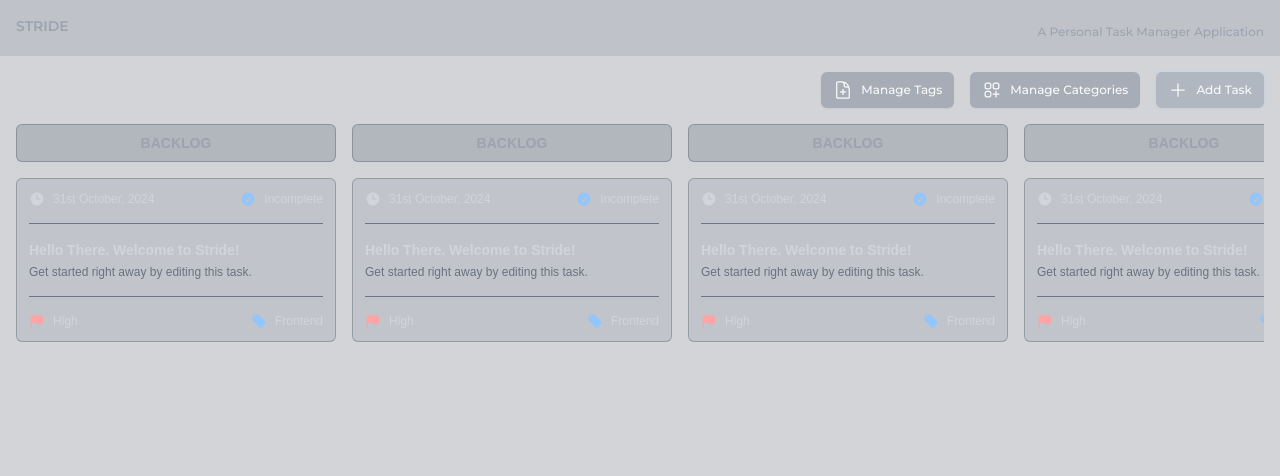
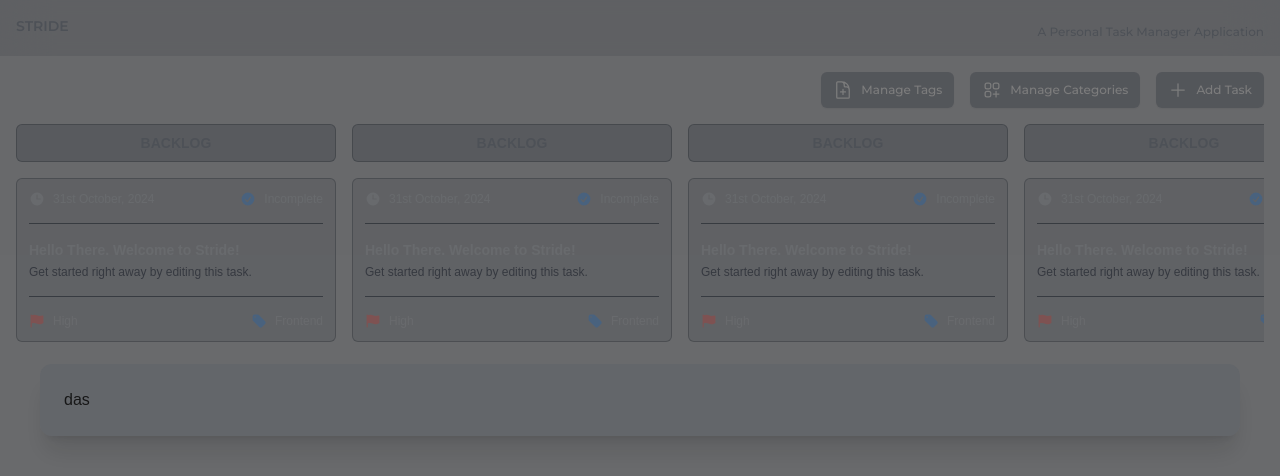
Before and after one commit to farhanhasindipro25/stride-client, a Next.js app: page / in a window 1280 px wide. Both pictures are taken after a click on the button "Add Task". Shown: the top 476 px of the page. Built offline with nearby package versions, Linux system fonts and the light colour scheme.

Commit message:
chore: Added reusable modal component

```diff
--- /dev/null
+++ b/src/_libs/components/global/Modal.tsx
@@ -0,0 +1,49 @@
+"use client";
+import React from "react";
+import { Dialog, Transition } from "@headlessui/react";
+import { Fragment } from "react";
+import { ModalProps } from "@/_libs/interfaces/components/ModalProps";
+import cn from "@/_libs/utils/cn";
+
+const Modal = (props: ModalProps) => {
+    const { open, setOpen, children, modalStyles } = props;
+    return (
+        <Transition.Root show={open} as={Fragment}>
+            <Dialog as="div" className="relative z-50" onClose={setOpen}>
+                <Transition.Child
+                    as={Fragment}
+                    enter="ease-in-out duration-300"
+                    enterFrom="opacity-0"
+                    enterTo="opacity-50"
+                    leave="ease-in-out duration-200"
+                    leaveFrom="opacity-50"
+                    leaveTo="opacity-0"
+                >
+                    <div className="fixed inset-0 bg-black bg-opacity-50 transition-opacity" />
+                </Transition.Child>
+
+                <div className="fixed inset-0 z-10 overflow-y-auto">
+                    <div className="flex min-h-full items-center justify-center text-center sm:items-center">
+                        <Transition.Child
+                            as={Fragment}
+                            enter="ease-in-out duration-300"
+                            enterFrom="opacity-0 translate-y-4 sm:translate-y-0 sm:scale-95"
+                            enterTo="opacity-100 translate-y-0 sm:scale-100"
+                            leave="ease-in-out duration-200"
+                            leaveFrom="opacity-100 translate-y-0 sm:scale-100"
+                            leaveTo="opacity-0 translate-y-4 sm:translate-y-0 sm:scale-95"
+                        >
+                            <Dialog.Panel
+                                className={cn(modalStyles, "bg-slate-600/15")}
+                            >
+                                {children}
+                            </Dialog.Panel>
+                        </Transition.Child>
+                    </div>
+                </div>
+            </Dialog>
+        </Transition.Root>
+    );
+};
+
+export default Modal;
--- /dev/null
+++ b/src/_libs/components/pages/root/AddTaskModal.tsx
@@ -0,0 +1,14 @@
+import { LARGE_SIZED_MODAL_STYLES } from "@/_libs/styles/ModalStyles";
+import Modal from "../../global/Modal";
+
+export default function AddTaskModal({ open, setOpen }: any) {
+    return (
+        <Modal
+            open={open}
+            setOpen={setOpen}
+            modalStyles={LARGE_SIZED_MODAL_STYLES}
+        >
+            das
+        </Modal>
+    );
+}
--- /dev/null
+++ b/src/_libs/components/pages/root/PageTop.tsx
@@ -0,0 +1,48 @@
+"use client";
+import React, { useState } from "react";
+import Button from "../../global/Button";
+import {
+    DocumentPlusIcon,
+    PlusIcon,
+    SquaresPlusIcon,
+} from "@heroicons/react/24/outline";
+import AddTaskModal from "./AddTaskModal";
+
+export default function PageTop() {
+    const [openAddTaskModal, setOpenAddTaskModal] = useState(false);
+    return (
+        <div className="max-w-9xl mx-auto pt-4 px-4">
+            <div className="flex items-center justify-end gap-4">
+                <Button
+                    variant="primary"
+                    size="small"
+                    className="gap-2 font-medium text-xs"
+                >
+                    <DocumentPlusIcon className="w-5 h-5" />
+                    Manage Tags
+                </Button>
+                <Button
+                    variant="primary"
+                    size="small"
+                    className="gap-2 font-medium text-xs"
+                >
+                    <SquaresPlusIcon className="w-5 h-5" />
+                    Manage Categories
+                </Button>
+                <Button
+                    variant="primary"
+                    size="small"
+                    className="gap-2 font-medium text-xs"
+                    onClick={() => setOpenAddTaskModal(true)}
+                >
+                    <PlusIcon className="w-5 h-5" />
+                    Add Task
+                </Button>
+                <AddTaskModal
+                    open={openAddTaskModal}
+                    setOpen={setOpenAddTaskModal}
+                />
+            </div>
+        </div>
+    );
+}
--- /dev/null
+++ b/src/_libs/interfaces/components/ModalProps.ts
@@ -0,0 +1,8 @@
+import React from "react"
+
+export interface ModalProps {
+  open: boolean
+  setOpen: React.Dispatch<React.SetStateAction<boolean>>
+  children: React.ReactNode
+  modalStyles: string
+}
--- /dev/null
+++ b/src/_libs/styles/ModalStyles.ts
@@ -0,0 +1,8 @@
+export const LARGE_SIZED_MODAL_STYLES =
+  "relative h-full max-w-7xl w-full transform lg:rounded-xl bg-white p-6 text-left shadow-xl transition-all lg:m-10"
+
+export const REGULAR_SIZED_MODAL_STYLES =
+  "relative h-full max-w-2xl w-full transform rounded-xl bg-white p-6 text-left shadow-xl transition-all mx-4 my-10"
+
+export const MEDIUM_SIZED_MODAL_STYLES =
+  "relative h-full max-w-3xl w-full transform rounded-xl bg-white p-6 text-left shadow-xl transition-all mx-4 my-10"
--- a/src/app/globals.css
+++ b/src/app/globals.css
@@ -27,9 +27,11 @@ body {
 
 ::-webkit-scrollbar-track {
     background: #334155;
+    border-radius: 50px;
 }
 
 ::-webkit-scrollbar-thumb {
     background-color: #1e293b;
-    border-radius: 10px;
+    border-radius: 50px;
+    cursor: pointer;
 }
--- a/src/app/page.tsx
+++ b/src/app/page.tsx
@@ -1,45 +1,13 @@
-import Button from "@/_libs/components/global/Button";
 import CategoryWithTasks from "@/_libs/components/pages/root/CategoryWithTasks";
 import Navbar from "@/_libs/components/pages/root/Navbar";
-import {
-    DocumentPlusIcon,
-    PlusIcon,
-    SquaresPlusIcon,
-} from "@heroicons/react/24/outline";
+import PageTop from "@/_libs/components/pages/root/PageTop";
 
 export default function Home() {
     return (
         <div className="bg-slate-800/20 h-screen w-full">
             <Navbar />
             {/* <FiltersSection /> */}
-            <div className="max-w-9xl mx-auto pt-4 px-4">
-                <div className="flex items-center justify-end gap-4">
-                    <Button
-                        variant="primary"
-                        size="small"
-                        className="gap-2 font-medium text-xs"
-                    >
-                        <DocumentPlusIcon className="w-5 h-5" />
-                        Manage Tags
-                    </Button>
-                    <Button
-                        variant="primary"
-                        size="small"
-                        className="gap-2 font-medium text-xs"
-                    >
-                        <SquaresPlusIcon className="w-5 h-5" />
-                        Manage Categories
-                    </Button>
-                    <Button
-                        variant="primary"
-                        size="small"
-                        className="gap-2 font-medium text-xs"
-                    >
-                        <PlusIcon className="w-5 h-5" />
-                        Add Task
-                    </Button>
-                </div>
-            </div>
+            <PageTop />
             <div className="max-w-9xl mx-auto px-4">
                 <div className="overflow-x-auto">
                     <div className="flex space-x-4 py-4">
```
Also changed, not shown: src/_libs/statics/PriorityLevelOptions.ts (line endings or trailing spaces).
